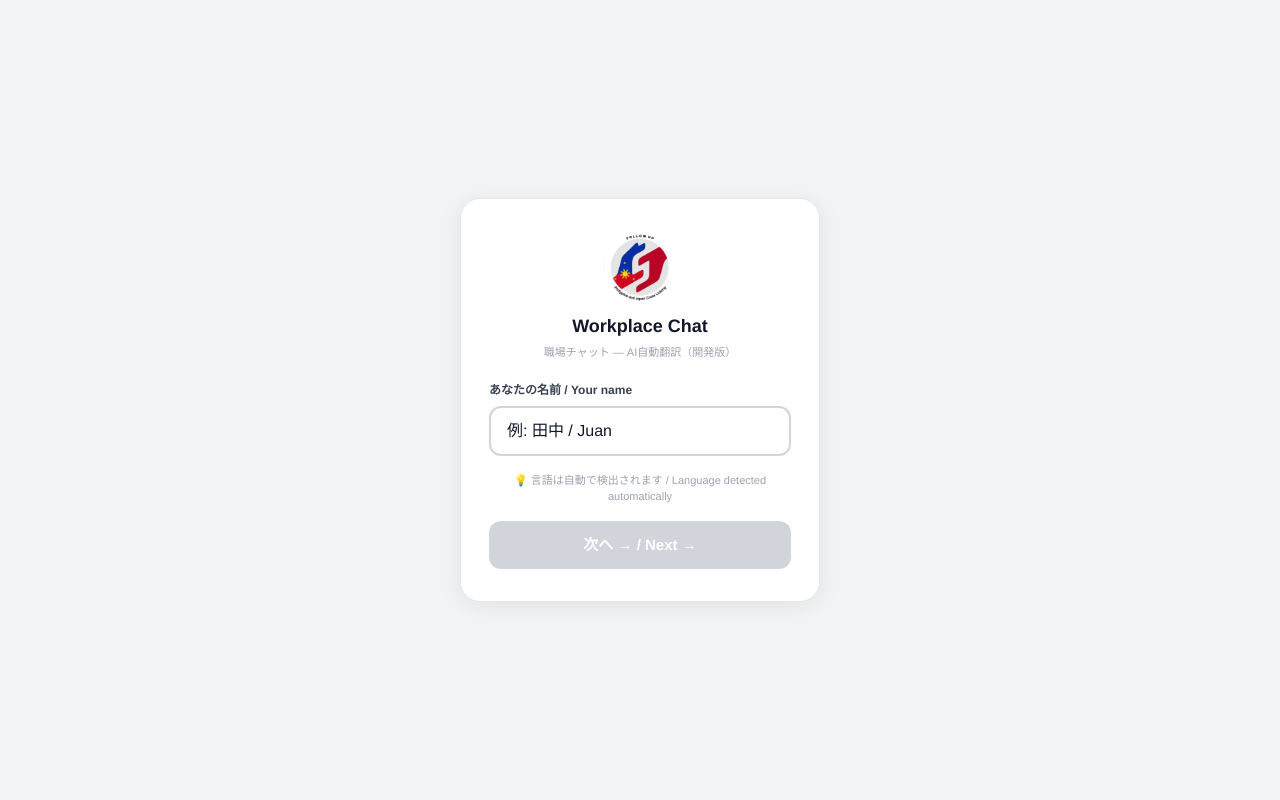
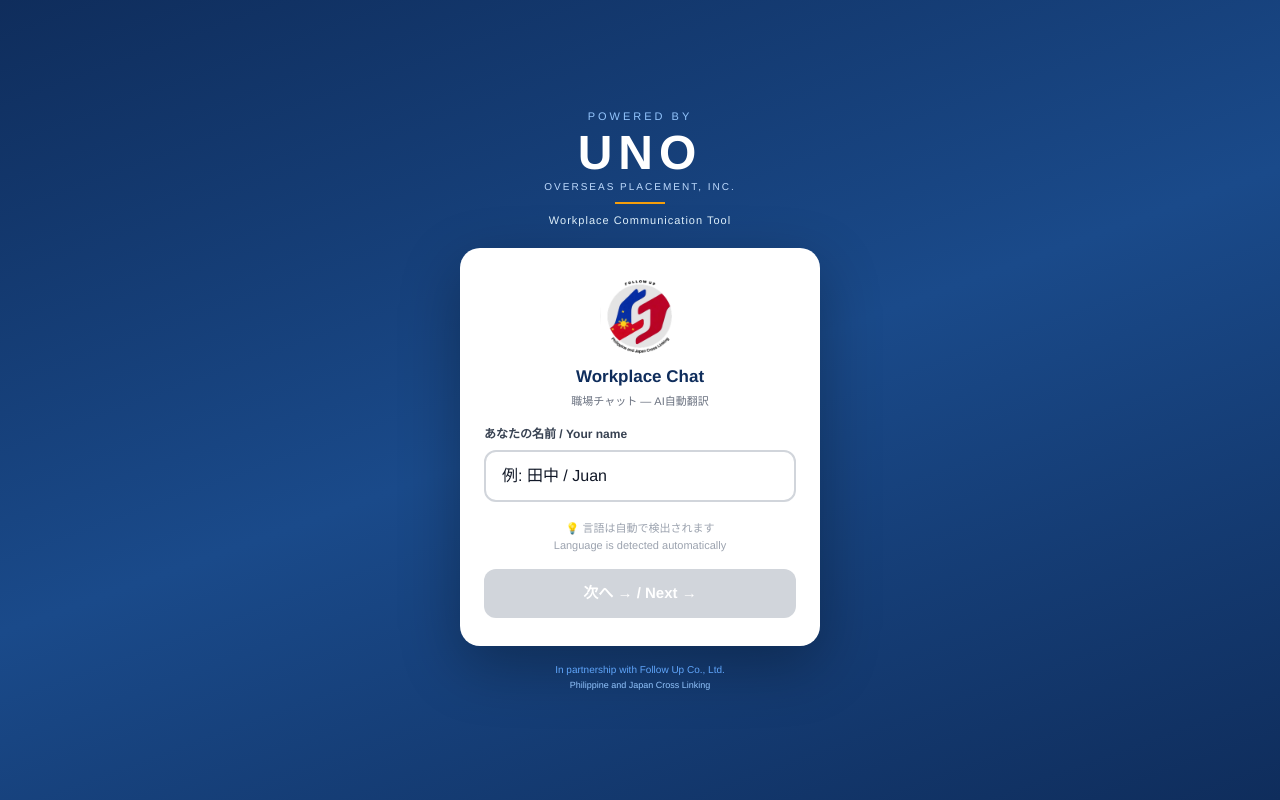
Before and after one commit to followup-anhome/workplace-chat, a Next.js app: page / in a window 1280 px wide. Built offline with nearby package versions, Linux system fonts and the light colour scheme; no server answers.

Commit message:
feat: UNO branded version for uno branch

```diff
--- a/components/NameSetup.tsx
+++ b/components/NameSetup.tsx
@@ -6,23 +6,28 @@
   const [name, setName] = useState("");
 
   return (
-    <div style={{ minHeight: "100dvh", backgroundColor: "#f3f4f6", display: "flex", alignItems: "center", justifyContent: "center", padding: "16px" }}>
-      <div style={{ backgroundColor: "white", borderRadius: "20px", padding: "32px 28px", width: "100%", maxWidth: "360px", boxShadow: "0 4px 24px rgba(0,0,0,0.08)", border: "1px solid #e5e7eb" }}>
+    <div style={{ minHeight: "100dvh", background: "linear-gradient(160deg, #0f2d5c 0%, #1a4a8a 50%, #0f2d5c 100%)", display: "flex", flexDirection: "column", alignItems: "center", justifyContent: "center", padding: "16px" }}>
 
-        {/* Follow Up Logo */}
-        <div style={{ textAlign: "center", marginBottom: "20px" }}>
-          <div style={{ display: "flex", justifyContent: "center", marginBottom: "10px" }}>
-            <Image src="/followup-logo.png" alt="Follow Up Co., Ltd." width={72} height={72} style={{ borderRadius: "50%" }} />
+      {/* UNO Header */}
+      <div style={{ textAlign: "center", marginBottom: "20px" }}>
+        <div style={{ fontSize: "11px", color: "#93c5fd", letterSpacing: "3px", fontFamily: "Helvetica, sans-serif", marginBottom: "4px" }}>POWERED BY</div>
+        <div style={{ fontSize: "48px", fontWeight: 900, color: "white", fontFamily: "Helvetica, sans-serif", letterSpacing: "6px", lineHeight: 1 }}>UNO</div>
+        <div style={{ fontSize: "10px", color: "#bfdbfe", letterSpacing: "2px", fontFamily: "Helvetica, sans-serif", marginTop: "2px" }}>OVERSEAS PLACEMENT, INC.</div>
+        <div style={{ width: "50px", height: "2px", background: "#f59e0b", margin: "8px auto" }}></div>
+        <div style={{ fontSize: "11px", color: "#e0f2fe", fontFamily: "Helvetica, sans-serif", letterSpacing: "1px" }}>Workplace Communication Tool</div>
+      </div>
+
+      {/* Card */}
+      <div style={{ backgroundColor: "white", borderRadius: "20px", padding: "28px 24px", width: "100%", maxWidth: "360px", boxShadow: "0 20px 60px rgba(0,0,0,0.3)" }}>
+        <div style={{ textAlign: "center", marginBottom: "16px" }}>
+          <div style={{ display: "flex", justifyContent: "center", marginBottom: "4px" }}>
+            <Image src="/followup-logo.png" alt="Follow Up Co., Ltd." width={80} height={80} style={{ borderRadius: "50%" }} />
           </div>
-          <h1 style={{ fontSize: "18px", fontWeight: 700, color: "#111827", margin: 0, fontFamily: "Helvetica, sans-serif" }}>
-            Workplace Chat
-          </h1>
-          <p style={{ fontSize: "11px", color: "#9ca3af", marginTop: "4px", fontFamily: "Helvetica, sans-serif" }}>
-            職場チャット — AI自動翻訳（開発版）
-          </p>
+          <h1 style={{ fontSize: "17px", fontWeight: 700, color: "#0f2d5c", margin: "8px 0 0", fontFamily: "Helvetica, sans-serif" }}>Workplace Chat</h1>
+          <p style={{ fontSize: "11px", color: "#6b7280", marginTop: "3px", fontFamily: "Helvetica, sans-serif" }}>職場チャット — AI自動翻訳</p>
         </div>
 
-        <div style={{ marginBottom: "16px" }}>
+        <div style={{ marginBottom: "18px" }}>
           <label style={{ fontSize: "12px", fontWeight: 600, color: "#374151", display: "block", marginBottom: "7px", fontFamily: "Helvetica, sans-serif" }}>
             あなたの名前 / Your name
           </label>
@@ -34,7 +39,7 @@
             placeholder="例: 田中 / Juan"
             autoFocus
             style={{
-              width: "100%", padding: "11px 16px", borderRadius: "12px",
+              width: "100%", padding: "12px 16px", borderRadius: "12px",
               border: "2px solid #d1d5db", fontSize: "16px", color: "#111827",
               backgroundColor: "white", outline: "none", boxSizing: "border-box",
               WebkitTextFillColor: "#111827", fontFamily: "Helvetica, sans-serif",
@@ -43,7 +48,7 @@
         </div>
 
         <p style={{ fontSize: "11px", color: "#9ca3af", textAlign: "center", marginBottom: "16px", fontFamily: "Helvetica, sans-serif" }}>
-          💡 言語は自動で検出されます / Language detected automatically
+          💡 言語は自動で検出されます<br/>Language is detected automatically
         </p>
 
         <button
@@ -51,7 +56,7 @@
           disabled={!name.trim()}
           style={{
             width: "100%", padding: "13px",
-            background: name.trim() ? "#1d4ed8" : "#d1d5db",
+            background: name.trim() ? "linear-gradient(135deg, #1a4a8a, #0f2d5c)" : "#d1d5db",
             color: "white", border: "none", borderRadius: "12px",
             fontSize: "15px", fontWeight: 700,
             cursor: name.trim() ? "pointer" : "not-allowed",
@@ -61,6 +66,12 @@
           次へ → / Next →
         </button>
       </div>
+
+      {/* Footer */}
+      <div style={{ marginTop: "16px", textAlign: "center" }}>
+        <p style={{ fontSize: "10px", color: "#60a5fa", fontFamily: "Helvetica, sans-serif", margin: 0 }}>In partnership with Follow Up Co., Ltd.</p>
+        <p style={{ fontSize: "9px", color: "#93c5fd", fontFamily: "Helvetica, sans-serif", margin: "2px 0 0" }}>Philippine and Japan Cross Linking</p>
+      </div>
     </div>
   );
 }
```
